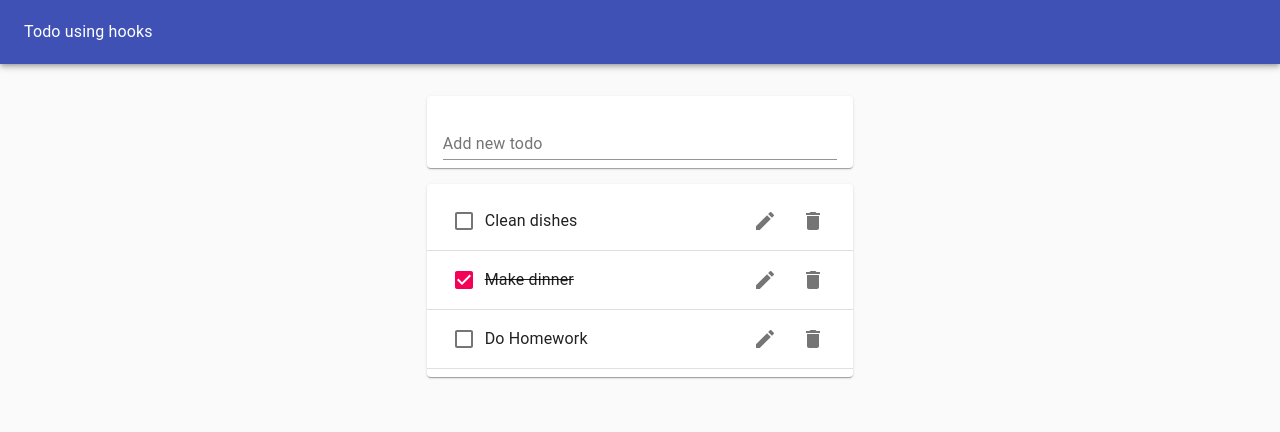
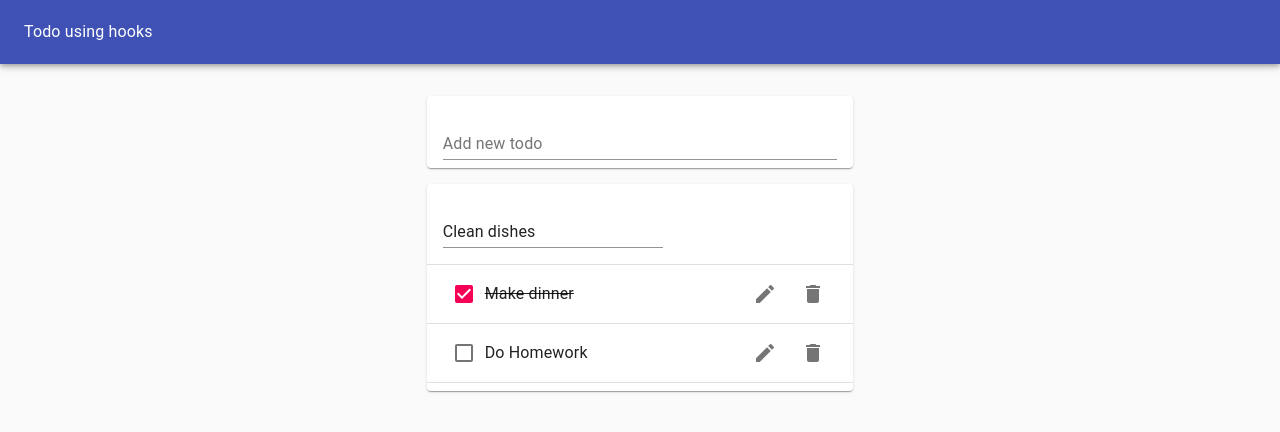
Before and after one commit to younesZdDz/todo-app, a React (Create React App) app: page / in a window 1280 px wide. Both pictures are taken after a click on the button 765 px from the left and 221 px from the top of the page. Shown: the top 432 px of the page. Built offline with nearby package versions, Linux system fonts and the light colour scheme.

Commit message:
feat: add toggle, edit, delete Todo

```diff
--- a/package.json
+++ b/package.json
@@ -10,7 +10,8 @@
     "@testing-library/user-event": "^7.2.1",
     "react": "^16.13.1",
     "react-dom": "^16.13.1",
-    "react-scripts": "3.4.3"
+    "react-scripts": "3.4.3",
+    "uuid": "^8.3.1"
   },
   "scripts": {
     "start": "react-scripts start",
--- a/src/Todo.js
+++ b/src/Todo.js
@@ -7,21 +7,28 @@ import IconButton from '@material-ui/core/IconButton';
 import ListItemSecondaryAction from '@material-ui/core/ListItemSecondaryAction';
 import EditIcon from '@material-ui/icons/Edit';
 import DeleteIcon from '@material-ui/icons/Delete';
+import useToggle from './hooks/useToggle';
+import TodoEditForm from './TodoEditForm'
 
-function Todo({id, title, isDone}){
-
+function Todo({id, title, isDone, deleteTodo, toggleTodo, editTodo}){
+    const [isEditing, toggle] = useToggle();
     return (
         <ListItem>
-            <Checkbox tabIndex={-1} checked={isDone} />
+            {isEditing ?
+            <TodoEditForm  id={id} title={title} editTodo={editTodo} toggle={toggle}/> :
+            <>
+            <Checkbox tabIndex={-1} checked={isDone} onClick={() => { toggleTodo(id) }}/>
             <ListItemText style={{textDecoration: isDone ? 'line-through' : 'none'}}>{title}</ListItemText>
             <ListItemSecondaryAction>
-                <IconButton aria-label='Edit'>
+                <IconButton aria-label='Edit' onClick={toggle}>
                     <EditIcon />
                 </IconButton>
-                <IconButton aria-label='Delete'>
+                <IconButton aria-label='Delete'  onClick={()=>{ deleteTodo(id) }}>
                     <DeleteIcon />
                 </IconButton>
             </ListItemSecondaryAction>
+            </>
+            }
         </ListItem>
     );
 }
--- a/src/TodoApp.js
+++ b/src/TodoApp.js
@@ -5,6 +5,7 @@ import AppBar from '@material-ui/core/AppBar';
 import Toolbar from '@material-ui/core/Toolbar';
 import Typography from '@material-ui/core/Typography';
 import Grid from '@material-ui/core/Grid';
+import { v4 as uuidv4 } from 'uuid';
 import TodoList from './TodoList';
 import TodoForm from './TodoForm';
 
@@ -31,7 +32,22 @@ function TodoApp () {
     const [todos, setTodos] = useState(initialTodos);
 
     const addTodo = (todoText) =>{
-      setTodos([...todos, {id: 4, title: todoText, isDone: false}])
+      setTodos([...todos, {id: uuidv4(), title: todoText, isDone: false}])
+    }
+
+    const deleteTodo = (todoId) => {
+      const updatedTodos = todos.filter((todo) => todo.id !== todoId);
+      setTodos(updatedTodos);
+    }
+
+    const toggleTodo = (todoId) =>{
+      const updatedTodos = todos.map((todo) => todo.id === todoId ? {...todo, isDone: !todo.isDone} : todo);
+      setTodos(updatedTodos);
+    }
+
+    const editTodo = (todoId, newTitle) => {
+      const updatedTodos = todos.map((todo) => todo.id === todoId ? {...todo, title: newTitle} : todo);
+      setTodos(updatedTodos);
     }
     return(
         <Paper style={{
@@ -52,7 +68,7 @@ function TodoApp () {
             <Grid container justify="center" style={{marginTop: '1rem'}}>
             <Grid item xs={11} md={8} lg={4}>
               <TodoForm addTodo={addTodo} />
-              <TodoList todos={todos} />
+              <TodoList todos={todos} deleteTodo={deleteTodo}  toggleTodo={toggleTodo} editTodo={editTodo} />
               </Grid>
             </Grid>
         </Paper>
--- /dev/null
+++ b/src/TodoEditForm.js
@@ -0,0 +1,18 @@
+import React from 'react';
+import TextField from '@material-ui/core/TextField';
+import useInputState from './hooks/useInputState';
+
+function TodoEditForm({id, title, editTodo, toggle}) {
+    const [value, handleChange, reset] = useInputState(title);
+    return(
+        <form onSubmit={(e)=>{
+            e.preventDefault();
+            editTodo(id, value);
+            reset();
+            toggle();
+        }}>
+        <TextField  value={value} onChange={handleChange} margin='normal' fullWidth />
+        </form>
+        );
+}
+export default TodoEditForm;
--- a/src/TodoForm.js
+++ b/src/TodoForm.js
@@ -4,7 +4,7 @@ import Paper from '@material-ui/core/Paper';
 import useInputState from './hooks/useInputState';
 
 function TodoForm({addTodo}){
-    const [value, handleChange, reset] = useInputState('');
+    const [value, handleChange, reset] = useInputState();
     return(
         <form onSubmit={(e)=>{
             e.preventDefault();
--- a/src/TodoList.js
+++ b/src/TodoList.js
@@ -1,18 +1,18 @@
-import React from 'react'
+import React, { Fragment } from 'react'
 import Paper from '@material-ui/core/Paper'
 import List from '@material-ui/core/List'
 import Devider from '@material-ui/core/Divider'
 import Todo from './Todo';
 
-function TodoList ({todos}){
+function TodoList ({todos, deleteTodo, toggleTodo, editTodo}){
     return (
         <Paper>
             <List>
             {todos.map(todo =>
-            <>
-                <Todo title={todo.title} isDone={todo.isDone} />
+            <Fragment key={todo.id}>
+                <Todo id={todo.id} title={todo.title} isDone={todo.isDone}  deleteTodo={deleteTodo} toggleTodo={toggleTodo} editTodo={editTodo} />
                 <Devider />
-            </>
+            </Fragment>
             )}
             </List>
         </Paper>
--- a/src/hooks/useInputState.js
+++ b/src/hooks/useInputState.js
@@ -1,6 +1,6 @@
 import { useState } from "react";
 
-function useInputState(initialValue){
+function useInputState(initialValue = ''){
     const [value, setValue] = useState(initialValue);
     const  reset = () => {
         setValue(initialValue);
--- /dev/null
+++ b/src/hooks/useToggle.js
@@ -0,0 +1,11 @@
+const { useState } = require("react");
+
+function useToggle (initialValue=false){
+    const [value, setValue] = useState(initialValue);
+    const toggle = ()=>{
+        setValue(!value);
+    }
+    return [value, toggle];
+}
+
+export default useToggle;
```
Also changed, not shown: 1 other file (tests, documents, lock files or other folders).
